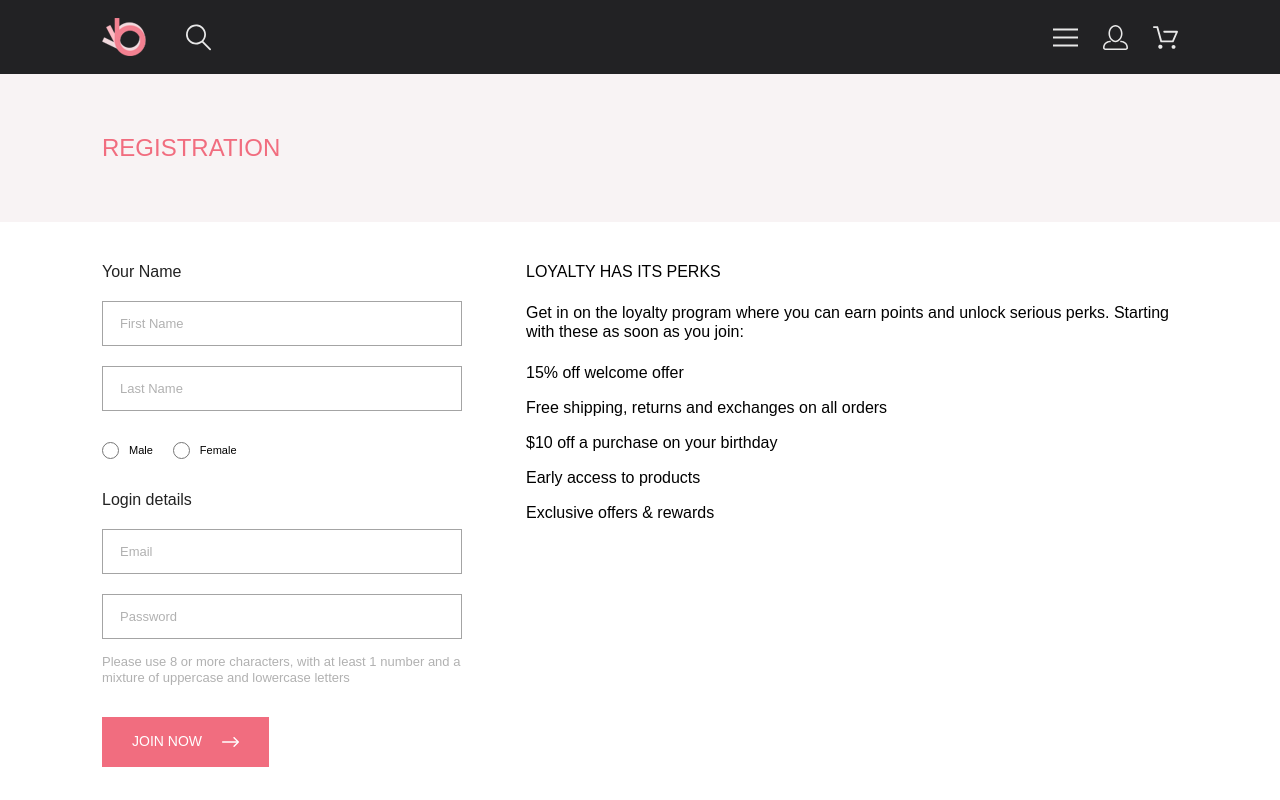
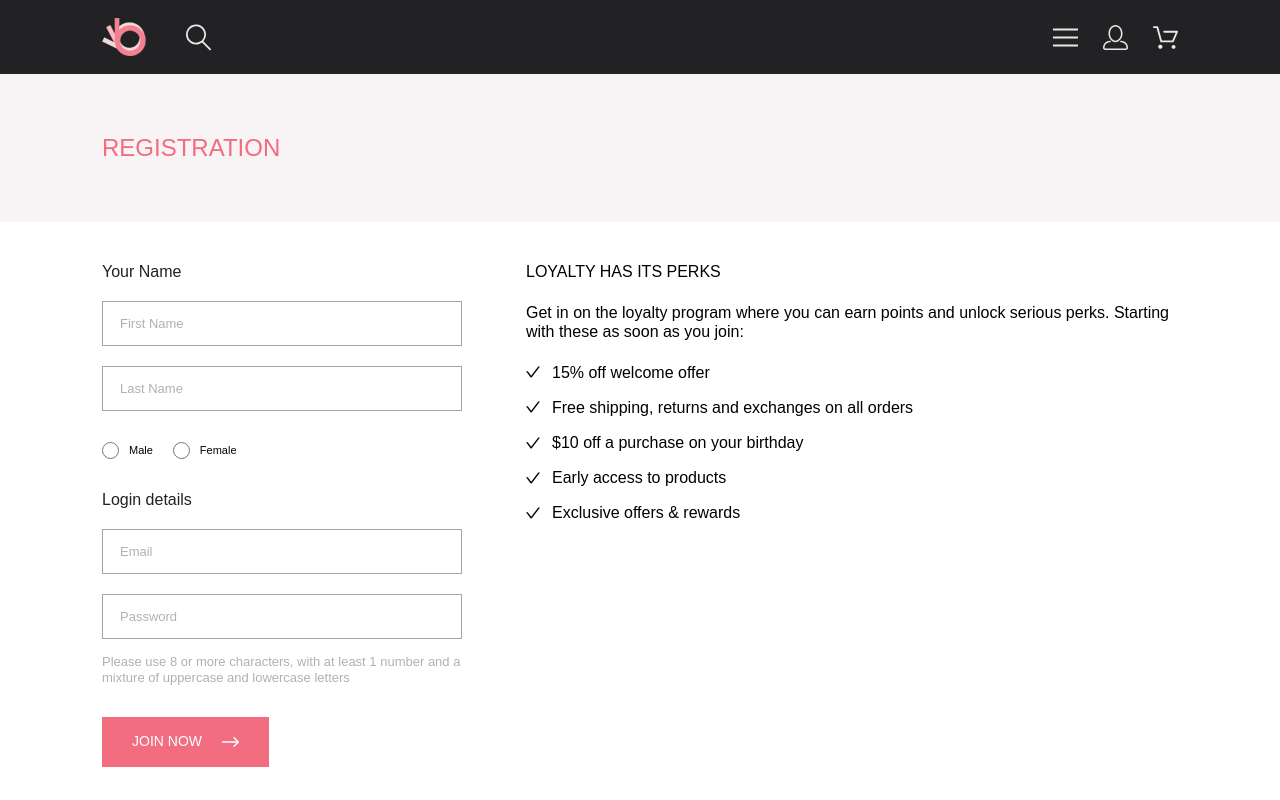
Before and after one commit to kklisssy/itwt-sem6, a Vue app in the folder project-shop/: page / in a window 1280 px wide. Shown: the top 800 px of the page. Built offline with nearby package versions, Linux system fonts and the light colour scheme.

Commit message:
fixed check mark on the registration page

```diff
--- a/project-shop/src/pages/RegistrationPage.vue
+++ b/project-shop/src/pages/RegistrationPage.vue
@@ -87,6 +87,18 @@
 
             <ul>
               <li v-for="string in loyalty.list" :key="string">
+                <svg
+                  width="20"
+                  height="16"
+                  viewBox="0 0 20 16"
+                  fill="none"
+                  xmlns="http://www.w3.org/2000/svg"
+                >
+                  <path
+                    d="M19.8035 0H18.0904C17.8502 0 17.6222 0.111827 17.4752 0.303176L7.3702 13.2826L2.52481 7.05754C2.45151 6.96318 2.35808 6.88688 2.25153 6.83438C2.14499 6.78187 2.0281 6.75451 1.90963 6.75437H0.196467C0.032258 6.75437 -0.0584248 6.94572 0.0420614 7.07494L6.75503 15.6981C7.06874 16.1006 7.67166 16.1006 7.98782 15.6981L19.9579 0.318087C20.0584 0.191349 19.9677 0 19.8035 0Z"
+                    fill="black"
+                  />
+                </svg>
                 {{ string }}
               </li>
             </ul>
```
